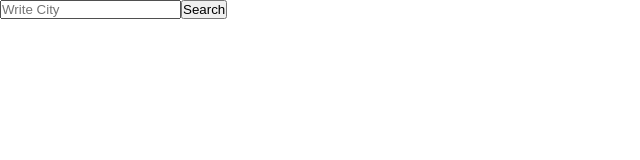
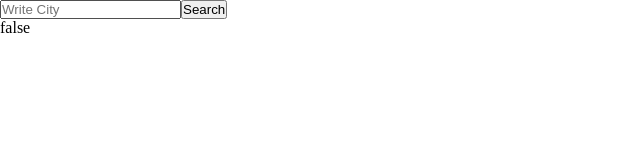
Before and after one commit to conspir0/112.react-weather-app, a React (Create React App) app: page / in a window 1280 px wide. Shown: the top 160 px of the page, without its empty margins (0-640 px from the left). Built offline with nearby package versions, Linux system fonts and the light colour scheme.

Commit message:
Result component

```diff
--- a/src/components/App.js
+++ b/src/components/App.js
@@ -1,6 +1,7 @@
 import React, { Component } from "react";
 import "./App.css";
 import Form from "./Form";
+import Result from "./Result";
 
 const keyAPI = "ba52775ef319f91df47235c71719713f";
 
@@ -56,6 +57,7 @@ class App extends Component {
           change={this.handleInputChange}
           submit={this.handleCitySubmit}
         />
+        <Result error={this.state.err} />
       </div>
     );
   }
--- /dev/null
+++ b/src/components/Result.js
@@ -0,0 +1,7 @@
+import React from "react";
+
+const Result = props => {
+  return <p>{String(props.error)}</p>;
+};
+
+export default Result;
```
